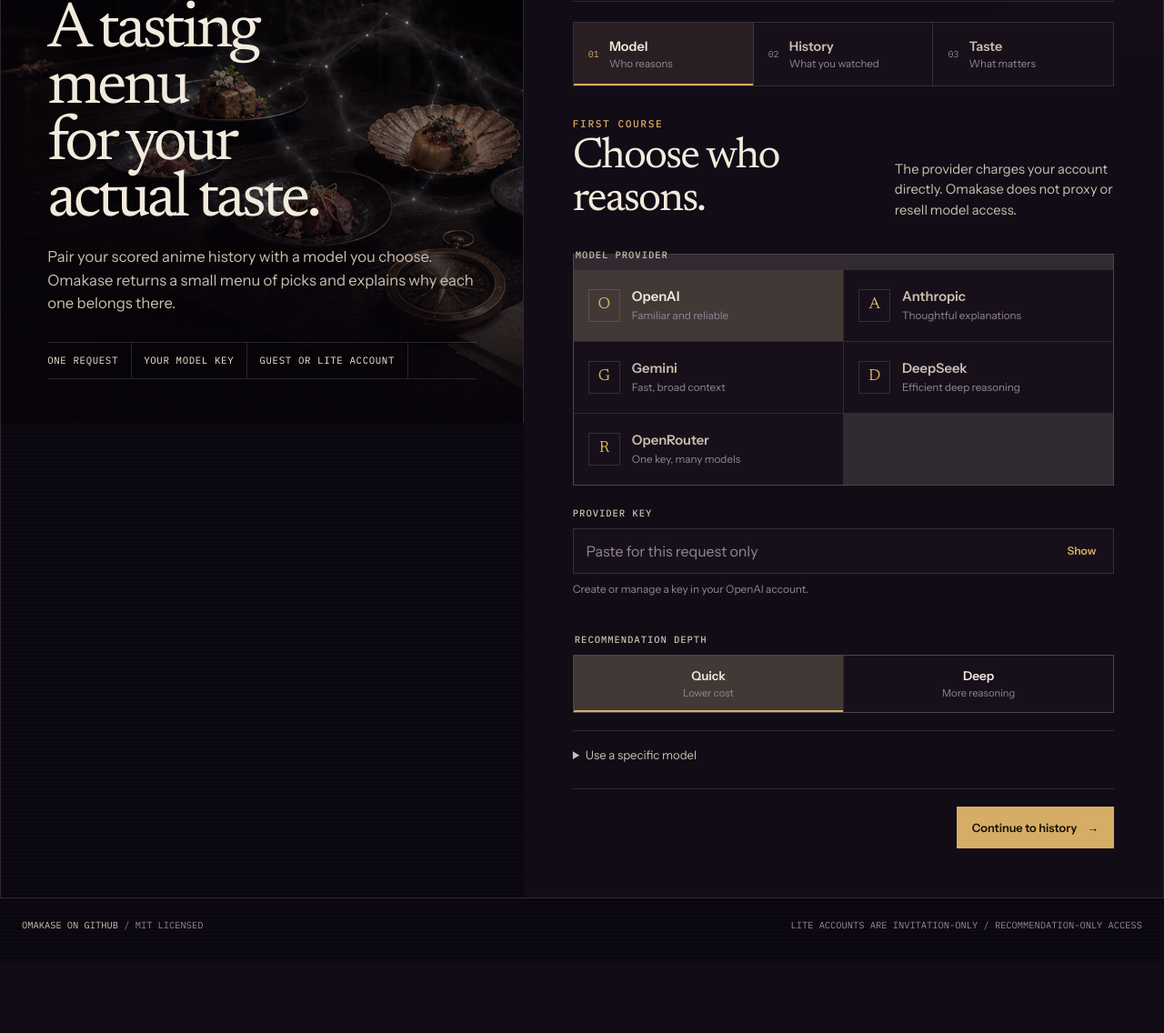
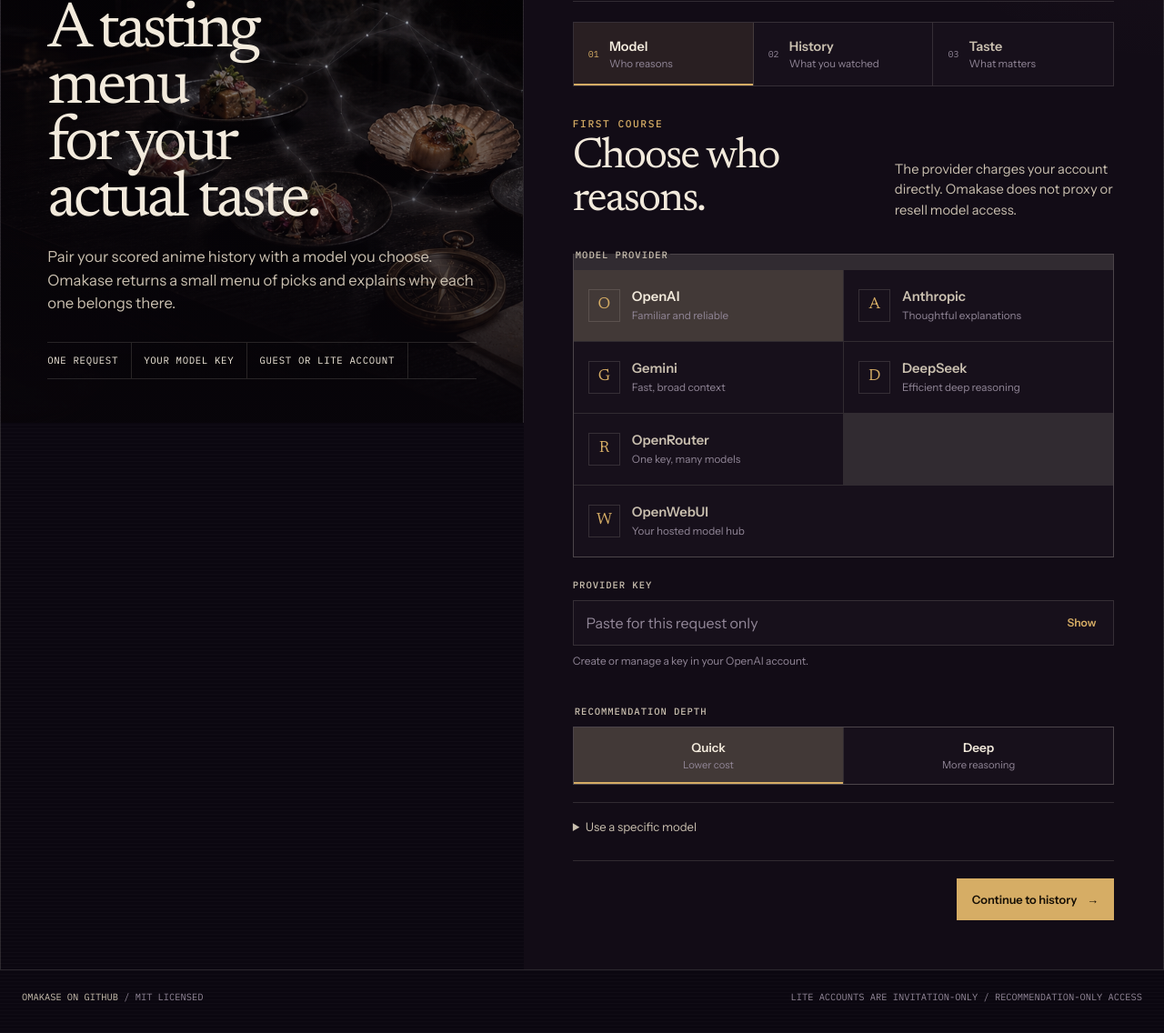
Before and after one commit to HeyiTzSenpai/omakase, a FastAPI app: page / in a window 1280 px wide. Shown: the part 353-1489 px from the top of the page at 91% size. Before the commit the page ends 1376 px from the top, so only its background shows below. Run offline with FastAPI, Linux system fonts and the light colour scheme; parts of the project's set-up code (start-up, migrations or seed data) failed here and were passed over.

Commit message:
feat: add custom OpenWebUI endpoints

```diff
--- a/compose.production.yaml
+++ b/compose.production.yaml
@@ -3,6 +3,7 @@
 services:
   omakase:
     environment:
+      OMAKASE_OPENWEBUI_ALLOWED_ORIGINS: ${OMAKASE_OPENWEBUI_ALLOWED_ORIGINS:-}
       OMAKASE_LITE_KEYRING_FILE: /run/secrets/lite_keyring
     secrets:
       - lite_keyring
--- a/src/omakase/lite/credentials.py
+++ b/src/omakase/lite/credentials.py
@@ -9,9 +9,12 @@ from cryptography.fernet import Fernet, InvalidToken
 
 from omakase.lite import db
 
-ALLOWED_PROVIDERS = frozenset({"openai", "anthropic", "gemini", "deepseek", "openrouter"})
+ALLOWED_PROVIDERS = frozenset(
+    {"openai", "openwebui", "anthropic", "gemini", "deepseek", "openrouter"}
+)
 PROVIDER_LABELS = {
     "openai": "OpenAI",
+    "openwebui": "OpenWebUI",
     "anthropic": "Anthropic",
     "gemini": "Gemini",
     "deepseek": "DeepSeek",
--- a/src/omakase/llm/__init__.py
+++ b/src/omakase/llm/__init__.py
@@ -10,7 +10,7 @@ from omakase.llm.anthropic import AnthropicLLM
 from omakase.llm.base import BaseLLM
 from omakase.llm.gemini import GeminiLLM
 from omakase.llm.ollama import OllamaLLM
-from omakase.llm.openai import OpenAILLM
+from omakase.llm.openai import OpenAILLM, OpenWebUILLM
 
 _REGISTRY: dict[str, type[BaseLLM]] = {}
 
@@ -42,8 +42,9 @@ def list_backends() -> list[str]:
 # Local / self-hosted
 register("ollama")(OllamaLLM)
 
-# OpenAI-compatible: all share the /v1/chat/completions shape
+# OpenAI-compatible protocols; individual providers can use different endpoint paths.
 register("openai")(OpenAILLM)
+register("openwebui")(OpenWebUILLM)
 register("lmstudio")(OpenAILLM)
 register("deepseek")(OpenAILLM)
 register("openrouter")(OpenAILLM)
--- a/src/omakase/types.py
+++ b/src/omakase/types.py
@@ -74,6 +74,7 @@ DEFAULT_URLS: dict[str, str] = {
     "ollama": "http://localhost:11434",
     "lmstudio": "http://localhost:1234",
     "openai": "https://api.openai.com",
+    "openwebui": "http://localhost:3000",
     "anthropic": "https://api.anthropic.com",
     "gemini": "https://generativelanguage.googleapis.com",
     "deepseek": "https://api.deepseek.com",
@@ -96,6 +97,9 @@ MODEL_PRESETS: dict[str, dict[str, str]] = {
     # OpenAI
     "openai-fast": {"model": "gpt-4o-mini", "supports_json": "true"},
     "openai-pro": {"model": "gpt-4o", "supports_json": "true"},
+    # OpenWebUI can front models with different structured-output support.
+    "openwebui-fast": {"model": "qwen2.5:7b", "supports_json": "false"},
+    "openwebui-pro": {"model": "qwen2.5:14b", "supports_json": "false"},
     # Anthropic
     "anthropic-fast": {"model": "claude-haiku-4-5", "supports_json": "false"},
     "anthropic-pro": {"model": "claude-sonnet-4-6", "supports_json": "false"},
--- a/src/omakase/web/server.py
+++ b/src/omakase/web/server.py
@@ -15,6 +15,7 @@ import threading
 import time
 from pathlib import Path
 from urllib.error import HTTPError
+from urllib.parse import urlsplit, urlunsplit
 
 import httpx
 import uvicorn
@@ -207,9 +208,18 @@ def _validate_hosted_provider(
     req: RecommendRequest,
     *,
     allow_deepseek_pro: bool = False,
-) -> None:
+) -> str:
     if not _is_hosted_public():
-        return
+        return req.llm_url.strip().rstrip("/")
+    if req.llm_type == "openwebui":
+        if not (req.api_key or "").strip():
+            raise HTTPException(status_code=400, detail="Paste your provider key to continue.")
+        if not req.model.strip():
+            raise HTTPException(
+                status_code=400,
+                detail="Enter the OpenWebUI model ID to continue.",
+            )
+        return _validate_openwebui_instance_url(req.llm_url)
     expected = _HOSTED_PROVIDERS.get(req.llm_type)
     if expected is None:
         raise HTTPException(
@@ -237,6 +247,57 @@ def _validate_hosted_provider(
                 else "DeepSeek Deep runs through the background recommendation endpoint."
             )
             raise HTTPException(status_code=400, detail=detail)
+    return expected
+
+
+def _validate_openwebui_instance_url(value: str) -> str:
+    raw = value.strip()
+    try:
+        parsed = urlsplit(raw)
+        port = parsed.port
+    except ValueError as exc:
+        raise HTTPException(
+            status_code=400,
+            detail="Enter a valid OpenWebUI instance URL.",
+        ) from exc
+    if parsed.scheme.lower() != "https":
+        raise HTTPException(
+            status_code=400,
+            detail="The hosted demo requires an HTTPS OpenWebUI instance URL.",
+        )
+    if (
+        not parsed.hostname
+        or parsed.username is not None
+        or parsed.password is not None
+        or parsed.query
+        or parsed.fragment
+    ):
+        raise HTTPException(
+            status_code=400,
+            detail="Enter a valid OpenWebUI instance URL.",
+        )
+    clean_path = parsed.path.rstrip("/")
+    if clean_path.lower().endswith("/api/chat/completions"):
+        raise HTTPException(
+            status_code=400,
+            detail="Enter the OpenWebUI instance URL, without /api/chat/completions.",
+        )
+    host = parsed.hostname.lower()
+    authority = f"[{host}]" if ":" in host else host
+    if port is not None and port != 443:
+        authority = f"{authority}:{port}"
+    origin = f"https://{authority}"
+    allowed_origins = {
+        item.strip().rstrip("/").lower()
+        for item in os.environ.get("OMAKASE_OPENWEBUI_ALLOWED_ORIGINS", "").split(",")
+        if item.strip()
+    }
+    if origin.lower() not in allowed_origins:
+        raise HTTPException(
+            status_code=400,
+            detail="This OpenWebUI origin is not enabled by the Omakase owner.",
+        )
+    return urlunsplit(("https", authority, clean_path, "", ""))
 
 
 def _prepare_config(
@@ -244,7 +305,10 @@ def _prepare_config(
     *,
     allow_deepseek_pro: bool = False,
 ) -> OmakaseConfig:
-    _validate_hosted_provider(req, allow_deepseek_pro=allow_deepseek_pro)
+    validated_llm_url = _validate_hosted_provider(
+        req,
+        allow_deepseek_pro=allow_deepseek_pro,
+    )
     export_data: bytes | None = None
     if req.mal_export_b64:
         try:
@@ -286,7 +350,7 @@ def _prepare_config(
         )
 
     llm_url, llm_type, model, supports_json = resolve_model_preset(
-        req.llm_url,
+        validated_llm_url,
         req.llm_type,
         req.model,
         req.mode,
@@ -482,6 +546,8 @@ def _run_recommendation_job(
                     source_username=cfg.username,
                     use_planning=cfg.use_planning,
                     skip_profile=req.skip_profile,
+                    llm_url=cfg.llm_url if cfg.llm_type == "openwebui" else "",
+                    model=cfg.model if cfg.llm_type == "openwebui" else "",
                 )
                 account_saved = True
             finally:
--- a/src/omakase/web/static/account_state.js
+++ b/src/omakase/web/static/account_state.js
@@ -5,7 +5,14 @@
   if (typeof module === "object" && module.exports) module.exports = api;
   if (root) root.OmakaseAccountState = api;
 }(typeof globalThis === "object" ? globalThis : this, () => {
-  const PROVIDERS = new Set(["openai", "anthropic", "gemini", "deepseek", "openrouter"]);
+  const PROVIDERS = new Set([
+    "openai",
+    "openwebui",
+    "anthropic",
+    "gemini",
+    "deepseek",
+    "openrouter",
+  ]);
   const MODES = new Set(["fast", "pro"]);
   const SOURCES = new Set(["anilist", "myanimelist"]);
   const FEEDBACK_STATES = new Set(["neutral", "not_interested", "saved", "watched"]);
@@ -61,7 +68,7 @@
     ) {
       return {};
     }
-    return {
+    const normalized = {
       provider: setup.provider,
       mode: setup.mode,
       source: setup.source,
@@ -69,6 +76,11 @@
       usePlanning: setup.use_planning === true,
       skipProfile: setup.skip_profile === true,
     };
+    if (setup.provider === "openwebui") {
+      normalized.llmUrl = typeof setup.llm_url === "string" ? setup.llm_url : "";
+      normalized.model = typeof setup.model === "string" ? setup.model : "";
+    }
+    return normalized;
   }
 
   return {
--- a/src/omakase/web/static/app.js
+++ b/src/omakase/web/static/app.js
@@ -37,6 +37,13 @@ const PROVIDERS = {
     fast: "openai/gpt-4o-mini",
     pro: "anthropic/claude-sonnet-4.6",
     hint: "Use an OpenRouter key with access to the selected model.",
+  },
+  openwebui: {
+    label: "OpenWebUI",
+    url: "",
+    fast: "",
+    pro: "",
+    hint: "Use an API key created by your OpenWebUI account.",
   },
 };
 
@@ -111,14 +118,26 @@ function updateProvider() {
   const name = selectedValue("provider") || "openai";
   const provider = PROVIDERS[name];
   const mode = selectedValue("model-mode") || "fast";
+  const isOpenWebUI = name === "openwebui";
   byId("llm_type").value = name;
-  byId("llm_url").value = provider.url;
-  byId("mode").value = mode;
-  byId("model_override").disabled = false;
-  const override = byId("model_override").value.trim();
+  byId("llm_url").value = isOpenWebUI
+    ? byId("openwebui_url").value.trim().replace(/\/+$/, "")
+    : provider.url;
+  byId("mode").value = isOpenWebUI ? "fast" : mode;
+  byId("model_override").disabled = isOpenWebUI;
+  byId("mode-field").hidden = isOpenWebUI;
+  byId("model-override-fields").hidden = isOpenWebUI;
+  document.querySelectorAll(".openwebui-field").forEach((field) => {
+    field.hidden = !isOpenWebUI;
+  });
+  const override = isOpenWebUI
+    ? byId("openwebui_model").value.trim()
+    : byId("model_override").value.trim();
   byId("model").value = override || provider[mode];
   byId("key-hint").textContent = provider.hint;
-  byId("model-hint").textContent = `${mode === "fast" ? "Quick" : "Deep"} currently selects ${provider[mode]}.`;
+  if (!isOpenWebUI) {
+    byId("model-hint").textContent = `${mode === "fast" ? "Quick" : "Deep"} currently selects ${provider[mode]}.`;
+  }
   const saved = accountState.hasSavedProviderKey(accountSession, name);
   const hint = accountSession.provider_keys?.[name]?.hint;
   if (saved) {
@@ -159,6 +178,24 @@ function updateWordCount() {
 function validateCourse(name) {
   if (name === "model") {
     const provider = byId("llm_type").value;
+    if (provider === "openwebui") {
+      let instanceUrl;
+      try {
+        instanceUrl = new URL(byId("openwebui_url").value.trim());
+      } catch {
+        instanceUrl = null;
+      }
+      if (!instanceUrl || instanceUrl.protocol !== "https:" || !instanceUrl.hostname) {
+        showError("Enter the HTTPS URL for your OpenWebUI instance.", "model");
+        byId("openwebui_url").focus();
+        return false;
+      }
+      if (!byId("openwebui_model").value.trim()) {
+        showError("Enter the model ID exactly as it appears in OpenWebUI.", "model");
+        byId("openwebui_model").focus();
+        return false;
+      }
+    }
     if (
       !byId("api_key").value.trim()
       && !accountState.hasSavedProviderKey(accountSession, provider)
@@ -516,6 +553,10 @@ function applyRememberedSetup() {
   if (provider) provider.checked = true;
   if (mode) mode.checked = true;
   if (source) source.checked = true;
+  if (setup.provider === "openwebui") {
+    byId("openwebui_url").value = setup.llmUrl || "";
+    byId("openwebui_model").value = setup.model || "";
+  }
   byId("username").value = setup.sourceUsername;
   byId("use_planning").checked = setup.usePlanning;
   byId("skip_profile").checked = setup.skipProfile;
@@ -645,6 +686,8 @@ function bindEvents() {
   document.querySelectorAll('input[name="provider"], input[name="model-mode"]').forEach((input) => input.addEventListener("change", updateProvider));
   document.querySelectorAll('input[name="list-source"]').forEach((input) => input.addEventListener("change", updateSource));
   byId("model_override").addEventListener("input", updateProvider);
+  byId("openwebui_url").addEventListener("input", updateProvider);
+  byId("openwebui_model").addEventListener("input", updateProvider);
   byId("skip_profile").addEventListener("change", updateProfileState);
   byId("profile").addEventListener("input", updateWordCount);
   byId("mal_export_file").addEventListener("change", onMalFileSelected);
--- a/src/omakase/web/templates/index.html
+++ b/src/omakase/web/templates/index.html
@@ -130,9 +130,37 @@
                 <span class="choice-card__mark">R</span>
                 <span><strong>OpenRouter</strong><small>One key, many models</small></span>
               </label>
+              <label class="choice-card">
+                <input type="radio" name="provider" value="openwebui">
+                <span class="choice-card__mark">W</span>
+                <span><strong>OpenWebUI</strong><small>Your hosted model hub</small></span>
+              </label>
             </fieldset>
 
             <div class="field-grid">
+              <div class="field openwebui-field" hidden>
+                <label for="openwebui_url">OpenWebUI URL</label>
+                <input
+                  id="openwebui_url"
+                  type="url"
+                  inputmode="url"
+                  autocomplete="url"
+                  placeholder="https://models.example.com"
+                >
+                <p class="field__hint">Use the instance URL, without /api/chat/completions.</p>
+              </div>
+              <div class="field openwebui-field" hidden>
+                <label for="openwebui_model">Model ID</label>
+                <input
+                  id="openwebui_model"
+                  type="text"
+                  autocomplete="off"
+                  autocapitalize="off"
+                  spellcheck="false"
+                  placeholder="llama3.1:8b"
+                >
+                <p class="field__hint">Enter the model ID exactly as it appears in OpenWebUI.</p>
+              </div>
               <div class="field field--wide">
                 <label for="api_key">Provider key</label>
                 <div class="secret-field">
@@ -155,7 +183,7 @@
                 <p class="field__hint" id="key-hint">Create or manage a key in your OpenAI account.</p>
                 <p class="key-status" id="key-status" aria-live="polite"></p>
               </div>
-              <fieldset class="field field--wide mode-field">
+              <fieldset id="mode-field" class="field field--wide mode-field">
                 <legend>Recommendation depth</legend>
                 <div class="segment-control">
                   <label><input type="radio" name="model-mode" value="fast" checked><span><strong>Quick</strong><small>Lower cost</small></span></label>
@@ -164,7 +192,7 @@
               </fieldset>
             </div>
 
-            <details class="advanced">
+            <details id="model-override-fields" class="advanced">
               <summary>Use a specific model</summary>
               <div class="field">
                 <label for="model_override">Model name</label>
```
Also changed, not shown: src/omakase/lite/db.py (+12 -2 lines), src/omakase/lite/migrations/005-openwebui-provider.sql (added, +40 -0 lines), src/omakase/llm/openai.py (+12 -2 lines), tests/js/account_state.test.cjs (+27 -0 lines), tests/test_lite_accounts.py (+95 -0 lines), tests/test_llm_registry.py (+3 -1 lines), tests/test_openai_llm.py (+21 -0 lines), tests/test_public_mode.py (+3 -0 lines), tests/test_public_privacy.py (+59 -0 lines), tests/test_recommendation_jobs.py (+68 -0 lines), README.md, 1 other file.
